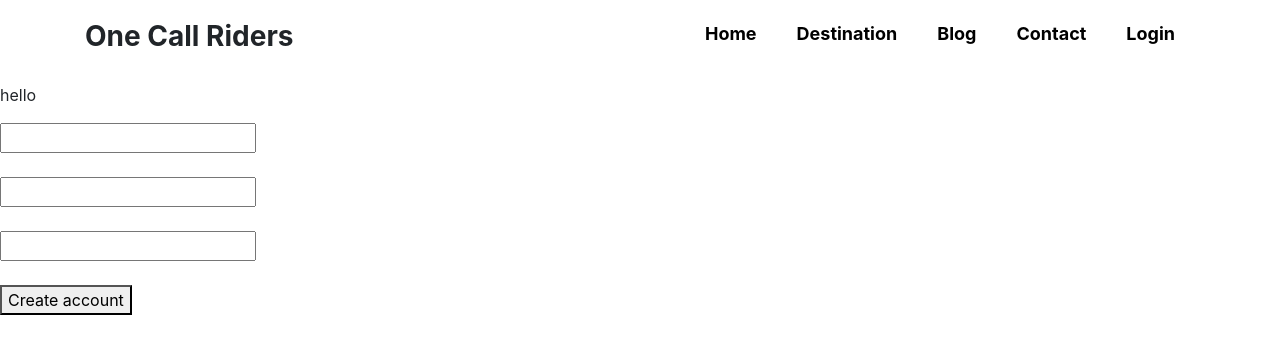
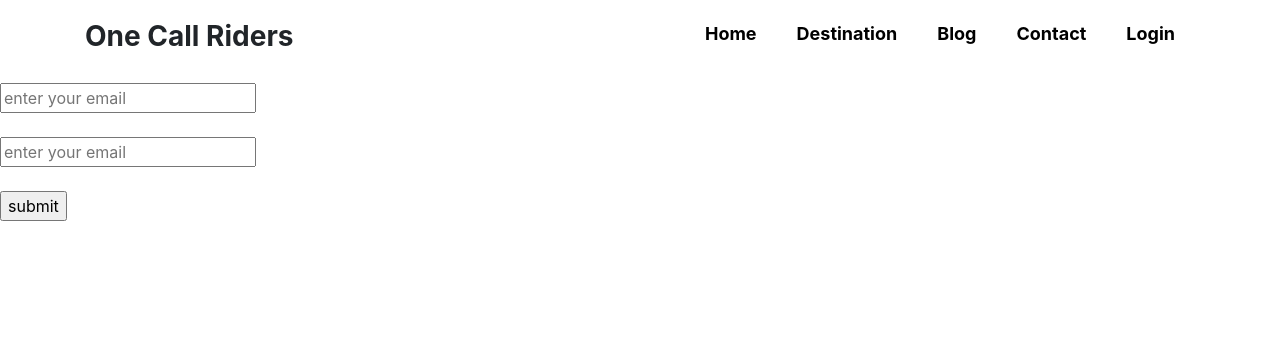
Before and after one commit to mdumar112233/one-call-ride-assignment-9, a React (Create React App) app: page /login in a window 1280 px wide. Shown: the top 354 px of the page. Built offline with nearby package versions, Linux system fonts and the light colour scheme.

Commit message:
added new code

```diff
--- a/src/Components/CreateAccount/CreateAccount.js
+++ b/src/Components/CreateAccount/CreateAccount.js
@@ -8,24 +8,34 @@ firebase.initializeApp(firebaseConfig);
 
 
 const CreateAccount = () => {
-    const { register, handleSubmit, watch, errors } = useForm();
-    const onSubmit = data => console.log(data);
+    // const { register, handleSubmit, watch, errors } = useForm();
+
+    const handleChange = e => {
+     console.log(e.target.name, e.target.value);
+    }
+    const submitHandle = () => {
+
+    };
 
       return (
-    <form onSubmit={handleSubmit(onSubmit)}>
-        <p>hello</p>
-      <input name="example" ref={register} />
-        <br/> <br/>
-      <input name="exampleRequired" ref={register({ required: true })} /> <br/><br/>
-      <input type='password' name="example" ref={register} />
+    // <form onSubmit={submitHandle}>
+    //     <p>hello</p>
+    //     <br/> <br/>
+    //   <input onBlur={handleChange} type='email' name="exampleRequired" ref={register({ required: true })} /> <br/><br/>
+    //   <input onBlur={handleChange} type='password' name="example" ref={register} />
 
-      {errors.exampleRequired && <span>This field is required</span>}
-      <br/>
-      <br/>
-      {/* <input type="submit"/> */}
-      <button type="submit">Create account</button>
+    //   {errors.exampleRequired && <span>This field is required</span>}
+    //   <br/>
+    //   <br/>
+    //   <input type="submit"/>
+    // </form>
+    <form onSubmit={submitHandle}>
+      <input type="email" name='email' onBlur={handleChange} placeholder='enter your email' required /><br/><br/>
+      <input type="password" name='password' onBlur={handleChange} placeholder='enter your email' required /><br/><br/>
+      <input type="submit" value='submit' />
     </form>
-      )
+
+    )
 };
 
 export default CreateAccount;
--- a/src/Components/SearchLocation/SearchLocation.js
+++ b/src/Components/SearchLocation/SearchLocation.js
@@ -4,8 +4,6 @@ const SearchLocation = () => {
     return (
         <div>
             <h3>This is search</h3>
-            <h3>this is other one</h3>
-            <h3>this is other one</h3>
         </div>
     );
 };
```
